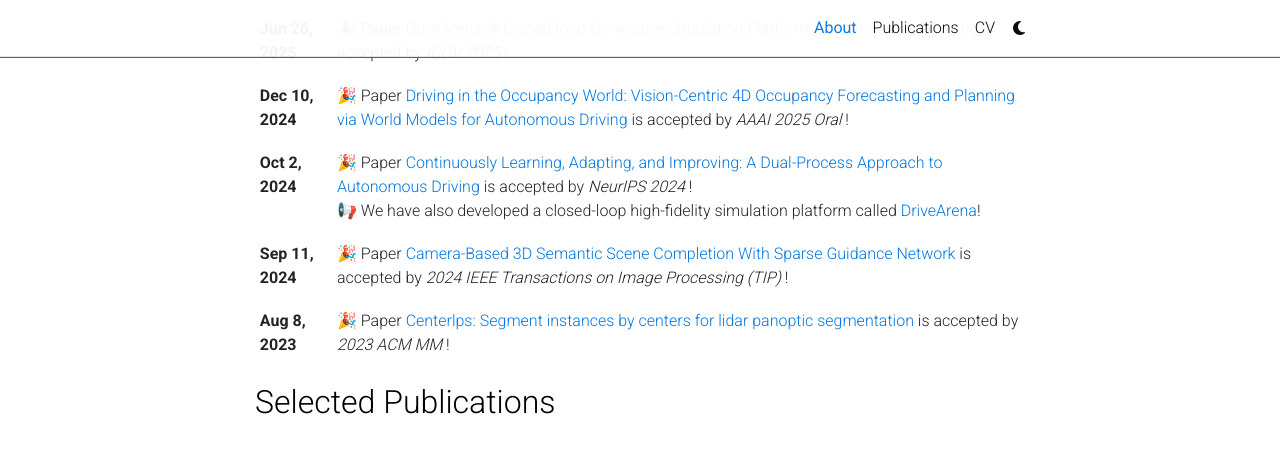
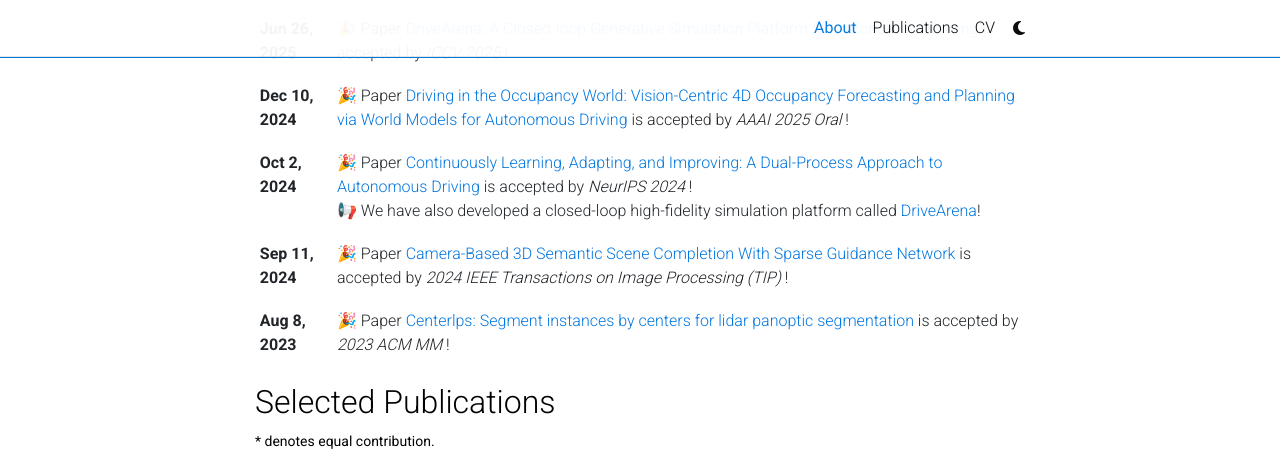
Before and after one commit to jianbiaomei/jianbiaomei.github.io, a Jekyll site: the page built from _pages/about.md, in a window 1280 px wide and 900 px high, scrolled down 538 px, cut to the strip 0-449 px from the top of the window. Built offline with Jekyll 4.4.1, drawn with Linux system fonts in a browser that asks for light colours; comment, search, counter and statistics services are not loaded; a style sheet for code colours, icons or effects is not loaded.

Commit message:
Update about.html

```diff
--- a/_layouts/about.html
+++ b/_layouts/about.html
@@ -78,6 +78,7 @@ layout: default
     <!-- Selected papers -->
     {% if page.selected_papers -%}
     <h2><a href="{{ '/publications/' | relative_url }}" style="color: inherit;">Selected Publications</a></h2>
+    <small>* denotes equal contribution.</small>
     {%- include selected_papers.html %}
     {%- endif %}
 
```
